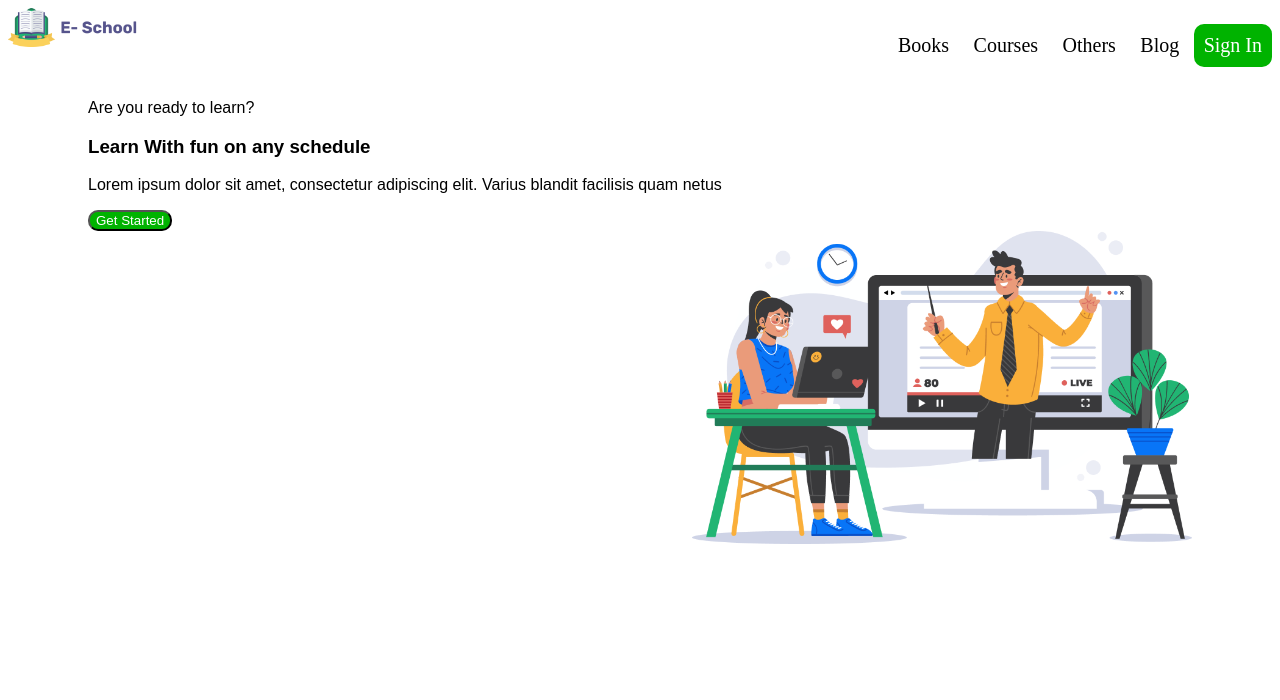
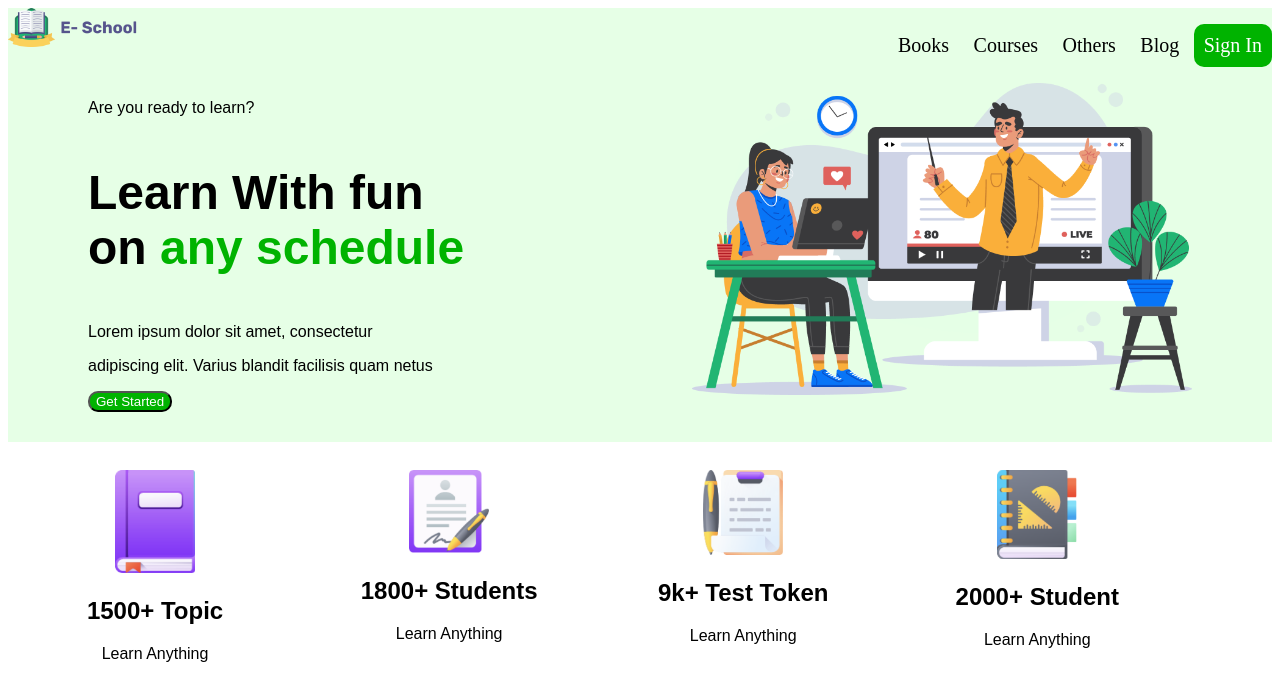
Before and after one commit to azakaria172/mid-term, a plain HTML site: page index.html in a window 1280 px wide. Drawn offline with Linux system fonts and the light colour scheme.

Commit message:
Add files via upload

```diff
--- a/css/style.css
+++ b/css/style.css
@@ -37,6 +37,11 @@ h1 {
     color:#4d4c4c;
 }
 
+h3 {
+    font-size:3em;
+    font-weight: bold;
+}
+
 .grey-text {
     color:#4d4c4c;
 }
@@ -68,7 +73,9 @@ ul li{
 }
 
 .container-green {
-    background-color: red;
+    background-color: #e6ffe6;
+    overflow:hidden;
+    padding-bottom: 30px;
 }
 
 .div-float-left {
@@ -85,3 +92,20 @@ ul li{
     width:500px;
     height:auto;
 }
+
+.feature-columns {
+    float: left;
+    width: 22%;
+    padding: 8px;
+    text-align: center;
+    background-color: ;
+  }
+
+.feature-icons {
+    width:80px;
+    height:auto;
+}
+
+.features-section {
+    padding-top: 20px;
+}
--- a/index.html
+++ b/index.html
@@ -12,11 +12,10 @@
 
 <body>
 
-    <div>
+    <div class="container-green">
         <div class="container-navbar">
             <div class="logo">
-                <img src="ICON/Logo.png"
-                    alt="" width="130" />
+                <img src="ICON/Logo.png" alt="" width="130" />
             </div>
             <nav>
                 <ul>
@@ -31,14 +30,42 @@
         <div>
             <div class="div-float-left">
                 <p>Are you ready to learn?</p>
-                <h3>Learn With fun on any schedule</h3>
-                <p>Lorem ipsum dolor sit amet, consectetur adipiscing elit. Varius blandit facilisis quam netus</p>
+                <h3>Learn With fun <br> on <span style="color:#00b300;">any schedule</span> </h3>
+                <p>Lorem ipsum dolor sit amet, consectetur</p>
+                <p>adipiscing elit. Varius blandit facilisis quam netus</p>
                 <button class="green-button">Get Started</button>
 
             </div>
             <div class="div-float-right">
                 <img class="img-illustration" src="Photos/Illustration.png" alt="photos-illustration">
             </div>
+        </div>
+
+    </div>
+
+    <div class="features-section">
+        <div class="feature-columns">
+            <img class="feature-icons" src="ICON/book.png" alt="">
+            <h2>1500+ Topic</h2>
+            <p>Learn Anything</p>
+        </div>
+        <div class="feature-columns">
+            <img class="feature-icons" src="ICON/Student.png" alt="">
+
+            <h2>1800+ Students</h2>
+            <p>Learn Anything</p>
+        </div>
+        <div class="feature-columns">
+            <img class="feature-icons" src="ICON/Test.png" alt="">
+
+            <h2>9k+ Test Token</h2>
+            <p>Learn Anything</p>
+        </div>
+        <div class="feature-columns">
+            <img class="feature-icons" src="ICON/Students.png" alt="">
+
+            <h2>2000+ Student</h2>
+            <p>Learn Anything</p>
         </div>
 
     </div>
```
